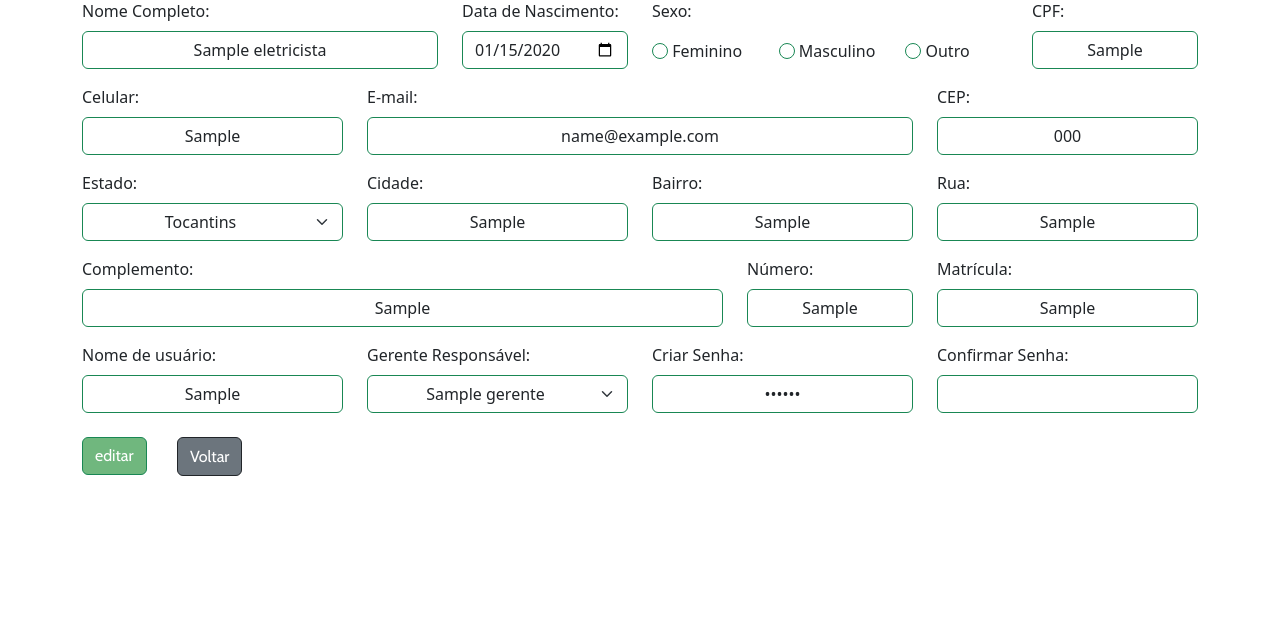
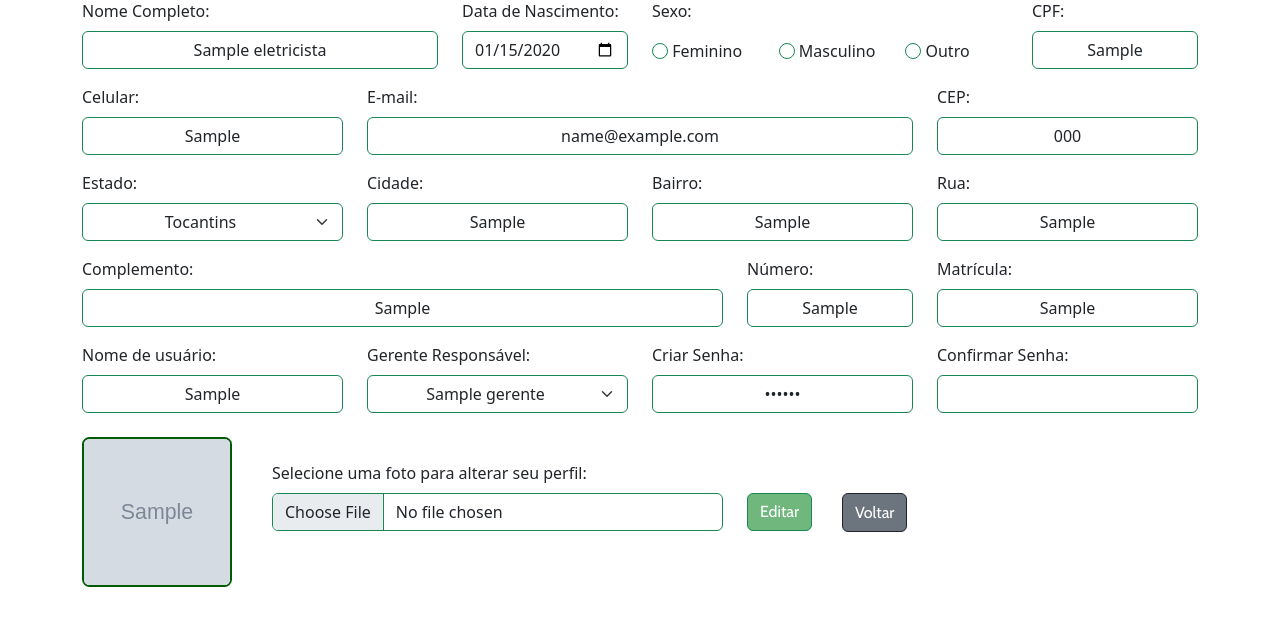
Before and after one commit to adrielebecker/ElektraBot-IFC, a PHP site: page /eletricista/cadastro.php?acao=editar&id=1 in a window 1280 px wide. Shown: the part 134-760 px from the top of the page. Run offline with PHP 8.4, Linux system fonts and the light colour scheme; the visitor is signed in with stand-in values (Sample User, id 1); tables that the repository leaves empty hold one stand-in row (values such as "Sample post"); grey boxes marked "Sample" are stand-in pictures.

Commit message:
foto no perfil do eletricista

```diff
--- a/BD-elektra/elektrabot_ifc_bd.sql
+++ b/BD-elektra/elektrabot_ifc_bd.sql
@@ -19,6 +19,7 @@ create table gerente(
     numero varchar(45),
     cep varchar(45) not null,
     senha varchar(45) not null,
+    foto varchar(45),
     primary key(id)
 );
 
@@ -41,6 +42,7 @@ create table eletricista(
     cep varchar(45) not null,
     senha varchar(45) not null,
     gerente int not null,
+    foto varchar(45),
     primary key(id),
     foreign key(gerente) references gerente(id)
 );
--- a/css/estilo.css
+++ b/css/estilo.css
@@ -82,3 +82,20 @@ nav{
     font-size: 13px;
     font-style: normal;
 }
+.perfil{
+
+    object-fit: cover;
+    object-position: 50% 50%;
+    overflow: hidden;
+    border: 2px solid #015A06;
+    border-radius: 5%;
+    margin-left: -50%;
+}
+#perfil{
+    width: 200px;
+    height: 200px;
+}
+#alteracao_foto{
+    width: 150px;
+    height: 150px;
+}
--- a/eletricista/cadastro.php
+++ b/eletricista/cadastro.php
@@ -1,6 +1,7 @@
 <!DOCTYPE html>
 <?php
     include '../sql/config.php';
+    session_start();
     $acao = isset($_GET['acao']) ? $_GET['acao'] : "Salvar";
     $id = isset($_GET['id']) ? $_GET['id'] : 0;
 
@@ -43,7 +44,7 @@
         <div class="row mt-4">
             <h5 class="titulo verde text-center">Preencha o Formulário:</h5>
         </div>
-        <form action="acao.php" method="post" id="cadEletricista">
+        <form action="acao.php" method="post" id="cadEletricista" enctype="multipart/form-data">
             <input type="hidden" name="id" id="id" value="<?=$id?>">
             <div class="row mt-2">
                 <div class="col-4">
@@ -192,13 +193,45 @@
                 </div>
             </div>
 
-            <div class="row mt-4">
-                <div class="col-1">
-                    <button class="btn secundario border-success branco texto" name="acao" id="acao" value="<?php if($id != 0) echo "editar"; else echo "Salvar"?>"><?php if($id != 0) echo $acao; else echo "Salvar";?></button>
+            <div class="row mt-4 mb-5">
+                <?php
+                    if($id != 0){
+                        echo "<div class='col-2'>";
+                            try {
+                                $conexao = new PDO(MYSQL_DSN,USER,PASSWORD);
+
+                                $query = "SELECT * FROM eletricista";
+
+                                $stmt = $conexao->prepare($query);
+                                $stmt->execute();
+                                $eletricistas = $stmt->fetchAll();
+
+                                foreach($eletricistas as $eletricista){
+                                    if($_SESSION['idEletricista'] === $eletricista['id']){
+                                        echo "<div class='row'>
+                                                <div class='col-1'>
+                                                    <img src='../img/eletricistas/".$eletricista['foto']."' class='perfil' id='alteracao_foto'>
+                                                </div>
+                                            </div>";
+                                    }
+                                }
+                            } catch(Exception $e){
+                                print("Erro ...<br>".$e->getMessage());
+                                die();
+                            }
+                        echo "</div>";
+                    }
+                ?>
+                <div class="col-5 mt-4">
+                    <label for="foto" class="form-label"><?php if($id != 0) echo "Selecione uma foto para alterar seu perfil: "; else echo "Selecione uma foto de perfil (opcional):";?></label>
+                    <input type="file" name="foto" id="foto" class="form-control border-success" accept="image/*">
+                </div>
+                <div class="col-1 mt-4 pt-2">
+                    <button class="btn secundario border-success branco texto mt-4" name="acao" id="acao" value="<?php if($id != 0) echo "editar"; else echo "Salvar"?>"><?php if($id != 0) echo "Editar"; else echo "Salvar";?></button>
                 </div>
             </form>
-                <div class="col-1">
-                    <button class="btn btn-secondary border-dark"><a href="../index.php" class="link texto branco">Voltar</a></button>
+                <div class="col-1 mt-4 pt-2">
+                    <button class="btn btn-secondary border-dark mt-4"><a href="../index.php" class="link texto branco">Voltar</a></button>
                 </div>
             </div>
     </div>
```
Also changed, not shown: eletricista/acao.php (+18 -4 lines), eletricista/conta.php (+25 -7 lines), img/eletricistas/20240201203705.png (added), img/eletricistas/20240201203824.png (added), img/eletricistas/20240201204425.png (added), img/eletricistas/20240201204435.png (added), img/eletricistas/20240201204516.png (added), img/eletricistas/20240201204518.png (added), img/eletricistas/20240201204534.png (added), img/eletricistas/20240201205114.png (added), img/eletricistas/20240202185851.jpg (added), img/eletricistas/20240202190933.jpg (added), img/eletricistas/adriele_img.jpg (added), img/eletricistas/fundo2.jpg (added).
